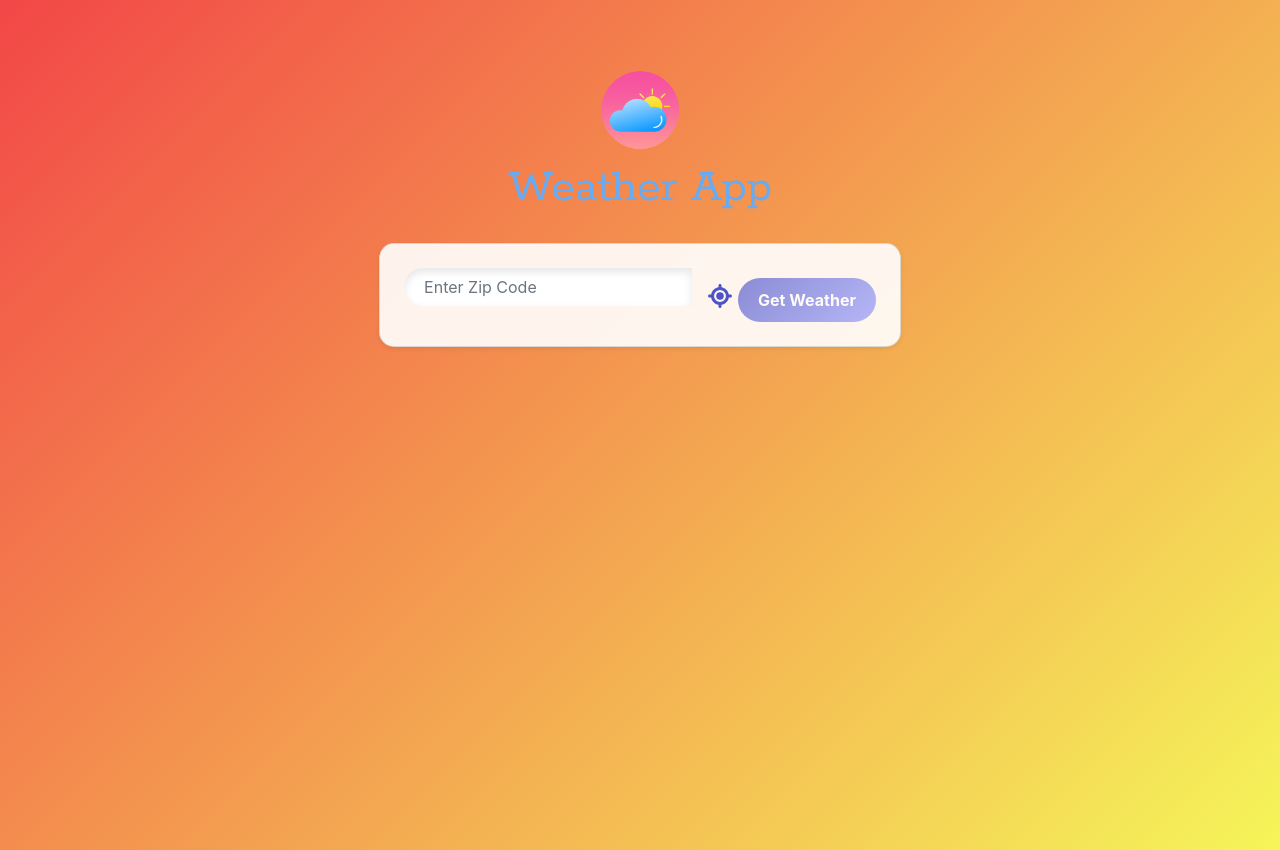
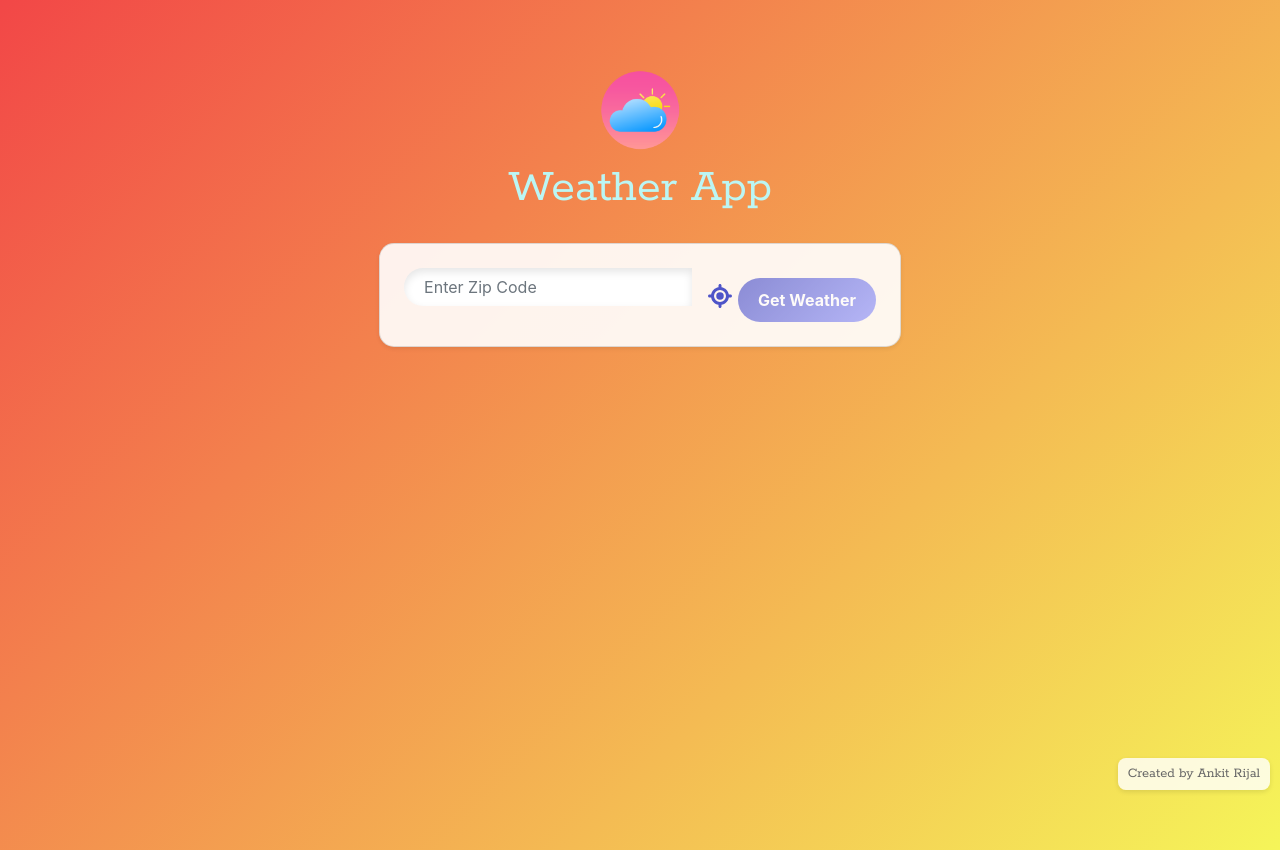
Before and after one commit to ankitrijal2054/weather_app, a React (Create React App) app in the folder frontend/: page / in a window 1280 px wide. Built offline with nearby package versions, Linux system fonts and the light colour scheme; a small style sheet from the web is missing.

Commit message:
Added footer and link to github repo

```diff
--- a/frontend/src/components/Weather.js
+++ b/frontend/src/components/Weather.js
@@ -108,7 +108,16 @@ function Weather() {
 
   return (
     <div className="weather-app-container">
-      <img src={logo} alt="Weather App Logo" className="weather-logo" />
+      <img
+        src={logo}
+        alt="Weather App Logo"
+        className="weather-logo"
+        onClick={() => {
+          setWeatherData(null);
+          setZip("");
+        }}
+        style={{ cursor: "pointer" }}
+      />
       <h1 className="weather-app-header">Weather App</h1>
       <div className="input-section card shadow-sm p-4">
         <div className="input-group weather-input-group">
@@ -142,7 +151,6 @@ function Weather() {
       </div>
 
       <div className="result-section">
-        {console.log(weatherData)}
         {weatherData && weatherData.main && weatherData.weather && !loading ? (
           <div className="card result-card modern-result-card shadow-sm p-4">
             <div className="weather-data">
@@ -212,6 +220,16 @@ function Weather() {
           </div>
         ) : null}
       </div>
+      <footer className="footer">
+        <a
+          href="https://github.com/ankitrijal2054/weather_app" // Replace this with your desired URL
+          target="_blank"
+          rel="noopener noreferrer"
+          className="footer-link"
+        >
+          Created by Ankit Rijal
+        </a>
+      </footer>
     </div>
   );
 }
--- a/frontend/src/styles/Weather.css
+++ b/frontend/src/styles/Weather.css
@@ -58,7 +58,7 @@ body.default-bg {
 
 .weather-app-header {
   text-align: center;
-  color: #67abf3;
+  color: #bbf6f4;
   font-size: 3rem;
   margin: 5px 0 20px;
   font-family: "Rokkitt", serif;
@@ -333,3 +333,25 @@ body.default-bg {
     font-size: 1.3rem;
   }
 }
+
+/* Footer */
+.footer {
+  position: fixed;
+  bottom: 10px;
+  right: 10px;
+  font-size: 0.9rem;
+  background-color: rgba(255, 255, 255, 0.8);
+  padding: 5px 10px;
+  border-radius: 8px;
+  box-shadow: 0px 2px 5px rgba(0, 0, 0, 0.1);
+  font-family: "Rokkitt", serif;
+}
+
+.footer-link {
+  color: #666;
+  text-decoration: none;
+}
+
+.footer-link:hover {
+  color: #4e54c8;
+}
```
